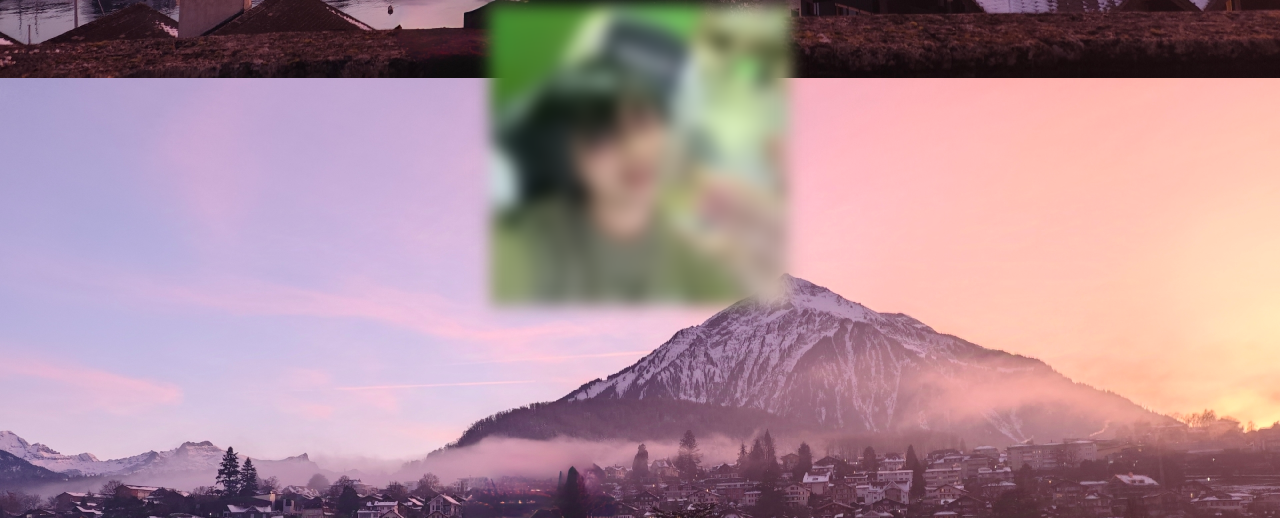
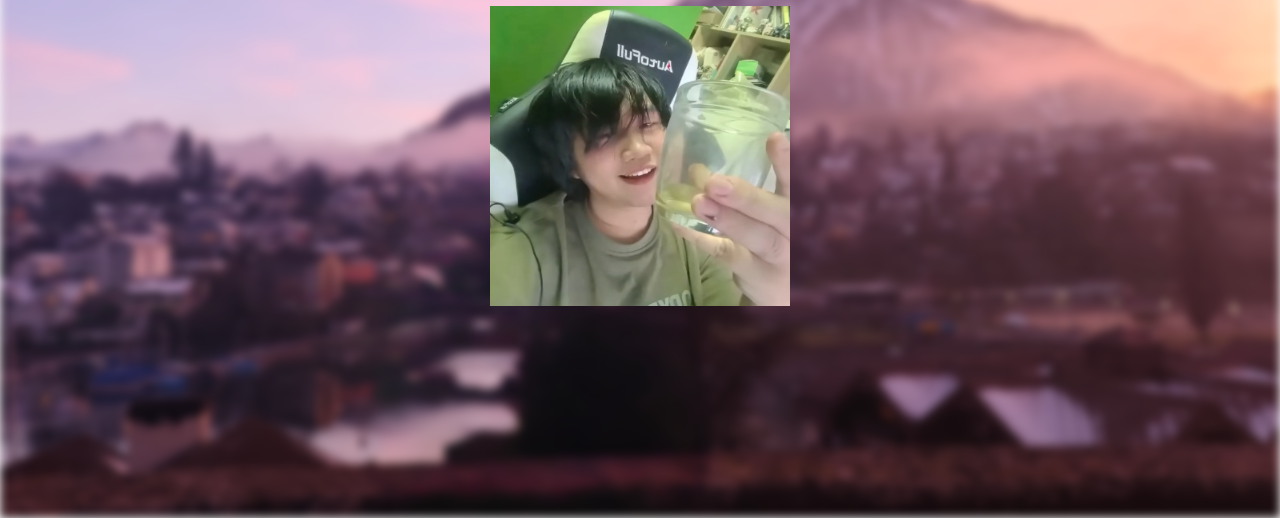
Before and after one commit to TLRKFXE/TLRKFXE.github.io, a plain HTML site: page index.html in a window 1280 px wide. Shown: the part 282-800 px from the top of the page. Drawn offline with Linux system fonts and the light colour scheme.

Commit message:
Update index.html

```diff
--- a/index.html
+++ b/index.html
@@ -4,6 +4,7 @@
     <meta charset="UTF-8">
     <title>欢迎来到米奇妙妙屋</title>
     <style>
+
         body {
             display: flex;
             justify-content: center;
@@ -11,15 +12,23 @@
             height: 100vh;
             margin: 0;
             text-align: center;
-            background-image: url('https://github.com/TLRKFXE/TLRKFXE.github.io/blob/main/scen.jpg?raw=true');
-            background-size: cover;
-            background-position: center;
-            filter: blur(8px);
+            overflow: hidden;
+            position: relative;
+        }
+
+
+        .background {
             position: absolute;
             top: 0;
             left: 0;
             right: 0;
             bottom: 0;
+            background-image: url('https://github.com/TLRKFXE/TLRKFXE.github.io/blob/main/scen.jpg?raw=true');
+            background-size: cover;
+            background-repeat: no-repeat;
+            background-position: center;
+            filter: blur(5px);
+            z-index: -1;
         }
 
 
@@ -30,6 +39,10 @@
     </style>
 </head>
 <body>
+
+    <div class="background"></div>
+
+
     <div class="content">
         <h1>Welcome!</h1>
         <img src="董事长.png" width="300" height="300">
```
